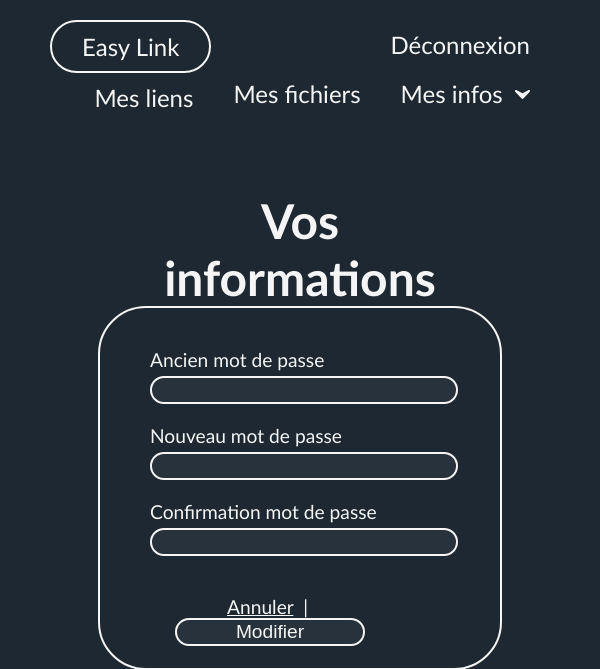
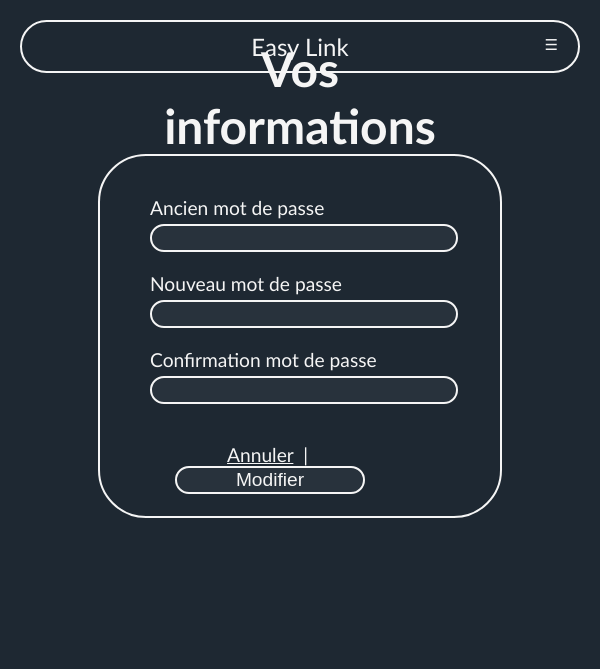
Before and after one commit to FrozenCell239/URL_shortener, a Flask app: page /u/password in a window 600 px wide. Shown: the top 669 px of the page. Run offline with Flask 3, Linux system fonts and the light colour scheme; the visitor is signed in with stand-in values (Sample User, id 1); parts of the project's set-up code (start-up, migrations or seed data) failed here and were passed over.

Commit message:
Enhanced the navbar and made it responsive.

```diff
--- a/app/static/js/index.js
+++ b/app/static/js/index.js
@@ -36,3 +36,18 @@ function toClipboard(new_link){
     navigator.clipboard.writeText(new_link);
     document.getElementById('new-link').innerText = "Copié !";
 };
+
+// Responsive navbar button handling
+function responsiveMenuDisplay(){
+    const navbar = document.getElementsByTagName('nav')[0];
+    const header = document.getElementsByTagName('header')[0];
+
+    if(navbar.className === 'navbar'){
+        navbar.className += ' responsive';
+        header.style.backgroundColor = 'rgb(20, 30, 40)';
+    }
+    else{
+        navbar.className = 'navbar';
+        header.style.backgroundColor = 'rgb(30, 40, 50)';
+    };
+};
--- a/app/static/styles/style.css
+++ b/app/static/styles/style.css
@@ -1,3 +1,4 @@
+@charset "UTF-8";
 /* Colors */
 /* Box borders */
 /* Paddings */
@@ -98,70 +99,142 @@ a {
 
 /* Navigation bar */
 nav {
-  padding: 20px 50px 0 50px;
-  margin-bottom: 30px;
-}
-nav ul {
-  list-style-type: none;
   overflow: hidden;
-  margin: 0;
-  padding: 0;
-}
-nav li {
-  float: right;
-}
-nav a {
   padding: 10px 20px 10px 20px;
 }
-nav li a, nav #nav-drop-button {
-  display: inline-block;
+
+nav a {
+  float: left;
+  display: block;
   text-align: center;
   text-decoration: none;
 }
-nav li a:hover, nav #nav-dropdown:hover #nav-drop-button {
-  background-color: #616161;
+
+nav a,
+.nav-dropbtn,
+.nav-dropdown-content a {
+  padding: 14px 20px;
   border-radius: 2rem;
 }
-nav li #nav-dropdown {
-  display: inline-block;
+
+nav #nav-menu-icon {
+  display: none;
 }
-nav #nav-dropdown-content {
+
+.nav-dropdown {
+  float: left;
+  overflow: hidden;
+}
+
+.nav-dropbtn {
+  color: whitesmoke;
+  font-size: 1rem;
+  border: none;
+  outline: none;
+  background-color: inherit;
+  font-family: inherit;
+  margin: 0;
+}
+
+.nav-dropdown-content {
   display: none;
   position: absolute;
+  min-width: 160px;
   z-index: 1;
 }
-nav #nav-dropdown-content a {
+
+.nav-dropdown-content a {
+  float: none;
   text-decoration: none;
   display: block;
   text-align: left;
   background-color: rgb(30, 40, 50);
-  border-radius: 2rem;
 }
-nav #nav-dropdown-content a:hover {
+
+nav a:hover,
+.nav-dropdown:hover .nav-dropbtn,
+.nav-dropdown-content a:hover {
   background-color: #616161;
 }
-nav #nav-dropdown:hover #nav-dropdown-content {
+
+.nav-dropdown:hover .nav-dropdown-content {
   display: block;
 }
 
-#logo {
-  float: left;
-  border: 2px solid whitesmoke;
-  border-radius: 2rem;
-  padding: 0 10px 0 10px;
-}
-
-#dropdown-icon {
+.nav-dropdown-icon {
   display: inline;
-  padding-bottom: 4px;
+  padding: 0 0 3px 2px;
   width: 15px;
   height: auto;
 }
 
-.navbar .menu-icon {
-  display: none;
+#logo {
+  border: 2px solid whitesmoke;
+  padding: 10px 30px 10px 30px;
 }
 
+@media screen and (min-width: 600px) {
+  .nav-dropdown, nav a {
+    float: right;
+  }
+  #logo {
+    float: left;
+  }
+}
+@media screen and (max-width: 600px) {
+  nav a:not(:first-child), .nav-dropdown .nav-dropbtn {
+    display: none;
+  }
+  nav.responsive {
+    overflow: visible;
+    position: relative;
+    top: 70px;
+    margin-bottom: 40px;
+    background-color: rgb(20, 30, 40);
+  }
+  nav.responsive a {
+    float: none;
+    display: block;
+    text-align: left;
+  }
+  nav.responsive .nav-dropdown {
+    float: none;
+  }
+  nav.responsive .nav-dropdown-content {
+    position: relative;
+  }
+  nav.responsive .nav-dropdown .nav-dropbtn {
+    display: block;
+    width: 100%;
+    text-align: left;
+  }
+  .nav-dropdown-content a::before {
+    content: "• ";
+  }
+  nav a#nav-menu-icon,
+  nav.responsive a#nav-menu-icon {
+    display: block;
+    position: absolute;
+    right: 22px;
+    top: 21px;
+    z-index: 1;
+  }
+  nav.responsive a#nav-menu-icon {
+    top: -49px;
+  }
+  #logo {
+    z-index: 0;
+    display: block;
+    position: absolute;
+    text-align: center;
+    right: 20px;
+    left: 20px;
+    top: 20px;
+  }
+  nav.responsive #logo {
+    top: -50px;
+  }
+}
 /* Main feature input bar */
 fieldset {
   border: none;
--- a/app/templates/base.html.jinja
+++ b/app/templates/base.html.jinja
@@ -17,21 +17,20 @@
     <body>
         <header>
             {% block header %}
-            <nav>
-                <ul>
-                    <li id="logo"><a href="{{ url_for('main.index') }}">Easy Link</a></li>
+            <nav class="navbar">
+                <a href="{{ url_for('main.index') }}" id="logo">Easy Link</a>
                 {% if session.username %}
-                        <li><a href="{{ url_for('security.logout') }}">Déconnexion</a></li>
-                        <li id="nav-dropdown">
-                            <a href="#" id="nav-drop-button">
-                                Mes infos&nbsp;
+                    <a href="{{ url_for('security.logout') }}">Déconnexion</a>
+                    <div class="nav-dropdown">
+                        <button class="nav-dropbtn">
+                            Mes infos
                             <img
-                                    id="dropdown-icon"
+                                class="nav-dropdown-icon"
                                 src="{{ url_for('static', filename = 'icons/dropdown-icon.svg') }}"
                                 alt="Dropdown icon."
                             >
-                            </a>
-                            <div id="nav-dropdown-content">
+                        </button>
+                        <div class="nav-dropdown-content">
                             {% if self._TemplateReference__context.name != "user/profile.html.jinja" %}
                             <a href="{{ url_for('user.profile') }}">Profil</a>
                             {% endif %}
@@ -39,25 +38,32 @@
                             <a href="{{ url_for('user.password') }}">Mot de passe</a>
                             {% endif %}
                         </div>
-                        </li>
+                    </div>
                     {% if self._TemplateReference__context.name != "user/files.html.jinja" %}
-                        <li><a href="{{ url_for('user.files') }}">Mes fichiers</a></li>
+                    <a href="{{ url_for('user.files') }}">Mes fichiers</a>
                     {% endif %}
                     {% if self._TemplateReference__context.name != "user/links.html.jinja" %}
-                        <li><a href="{{ url_for('user.links') }}">Mes liens</a></li>
+                    <a href="{{ url_for('user.links') }}">Mes liens</a>
                     {% endif %}
                 {% else %}
                     {% if self._TemplateReference__context.name != "login.html.jinja" %}
-                        <li><a href="{{ url_for('security.login') }}">Se connecter</a></li>
+                    <a href="{{ url_for('security.login') }}">Se connecter</a>
                     {% endif %}
                     {% if self._TemplateReference__context.name != "register.html.jinja" %}
-                        <li><a href="{{ url_for('registration.index') }}">S'inscrire</a></li>
+                    <a href="{{ url_for('registration.index') }}">S'inscrire</a>
                     {% endif %}
                 {% endif %}
-                </ul>
+                <a
+                    href="#"
+                    style="font-size:15px;"
+                    id="nav-menu-icon"
+                    onclick="responsiveMenuDisplay()"
+                >
+                    &#9776;
+                </a>
             </nav>
             {% endblock %}
-            <div class="flash-zone">
+            <div id="flash-zone">
             {% with messages = get_flashed_messages(with_categories = true) %}
                 {% if messages %}
                     {% for category, message in messages %}
--- a/assets/scss/style.scss
+++ b/assets/scss/style.scss
@@ -34,65 +34,138 @@ a{
 
 /* Navigation bar */
 nav{
-    padding: 20px 50px 0 50px;
-    margin-bottom: 30px;
-    ul{
-        list-style-type: none;
     overflow: hidden;
-        margin: 0;
-        padding: 0;
-    }
-    li{
-        float: right;
-    }
-    a{
     padding: 10px 20px 10px 20px;
 }
-    li a, #nav-drop-button{
-        display: inline-block;
+nav a{
+    float: left;
+    display: block;
     text-align: center;
     text-decoration: none;
 }
-    li a:hover, #nav-dropdown:hover #nav-drop-button{
-        background-color: $default_hover_color;
+nav a,
+.nav-dropbtn,
+.nav-dropdown-content a
+{
+    padding: 14px 20px;
     border-radius: $default_rounding;
 }
-    li #nav-dropdown{
-        display: inline-block;
+nav #nav-menu-icon{
+    display: none;
 }
-    #nav-dropdown-content{
+.nav-dropdown{
+    float: left;
+    overflow: hidden;
+}
+.nav-dropbtn{
+    color: $font_main_color;
+    font-size: 1rem;
+    border: none;
+    outline: none;
+    background-color: inherit;
+    font-family: inherit;
+    margin: 0;
+}
+.nav-dropdown-content{
     display: none;
     position: absolute;
+    min-width: 160px;
     z-index: 1;
 }
-    #nav-dropdown-content a{
+.nav-dropdown-content a{
+    float: none;
     text-decoration: none;
     display: block;
     text-align: left;
     background-color: $background_color;
-        border-radius: $default_rounding;
 }
-    #nav-dropdown-content a:hover{
+nav a:hover,
+.nav-dropdown:hover .nav-dropbtn,
+.nav-dropdown-content a:hover
+{
     background-color: $default_hover_color;
 }
-    #nav-dropdown:hover #nav-dropdown-content{
+.nav-dropdown:hover .nav-dropdown-content{
     display: block;
 }
+.nav-dropdown-icon{
+    display: inline;
+    padding: 0 0 3px 2px;
+    width: 15px;
+    height: auto;
+}
+#logo{
+    border: $default_border;
+    padding: 10px 30px 10px 30px;
+}
+@media screen and (min-width: 600px){
+    .nav-dropdown, nav a{
+        float: right;
     }
     #logo{
         float: left;
-    border: $default_border;
-    border-radius: $default_rounding;
-    padding: 0 10px 0 10px;
     }
-#dropdown-icon{
-    display: inline;
-    padding-bottom: 4px;
-    width: 15px;
-    height: auto;
 }
-.navbar .menu-icon{
+@media screen and (max-width: 600px){
+    nav{
+        margin-bottom: 120px;
+    }
+    nav a:not(:first-child), .nav-dropdown .nav-dropbtn{
         display: none;
+    }
+    nav.responsive{
+        overflow: visible;
+        position: relative;
+        top: 70px;
+        margin-bottom: 40px;
+        background-color: rgb(20, 30, 40);
+    }
+    nav.responsive a{
+        float: none;
+        display: block;
+        text-align: left;
+    }
+    nav.responsive .nav-dropdown{
+        float: none;
+    }
+    nav.responsive .nav-dropdown-content{
+        position: relative;
+    }
+    nav.responsive .nav-dropdown .nav-dropbtn{
+        display: block;
+        width: 100%;
+        text-align: left;
+    }
+    .nav-dropdown-content a{
+        background: none;
+    }
+    .nav-dropdown-content a::before{
+        content: '\2022\0000a0';
+    }
+    nav a#nav-menu-icon,
+    nav.responsive a#nav-menu-icon
+    {
+        display: block;
+        position: absolute;
+        right: 22px;
+        top: 21px;
+        z-index: 1;
+    }
+    nav.responsive a#nav-menu-icon{
+        top: -49px;
+    }
+    #logo{
+        z-index: 0;
+        display: block;
+        position: absolute;
+        text-align: center;
+        right: 20px;
+        left: 20px;
+        top: 20px;
+    }
+    nav.responsive #logo{
+        top: -50px;
+    }
 }
 
 /* Main feature input bar */
```
Also changed, not shown: 1 other file. Lines whose indentation alone changed are shown as unchanged.
